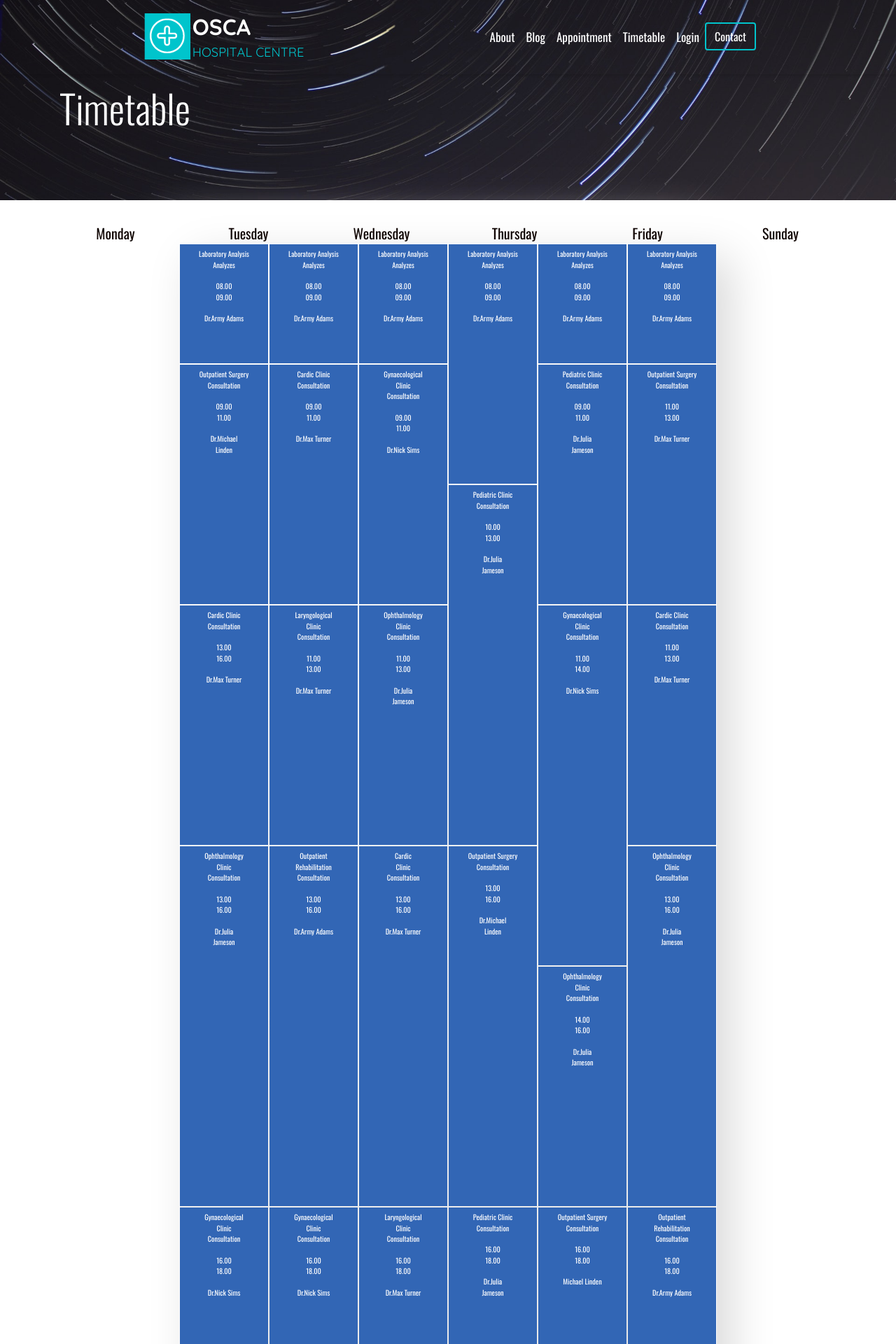
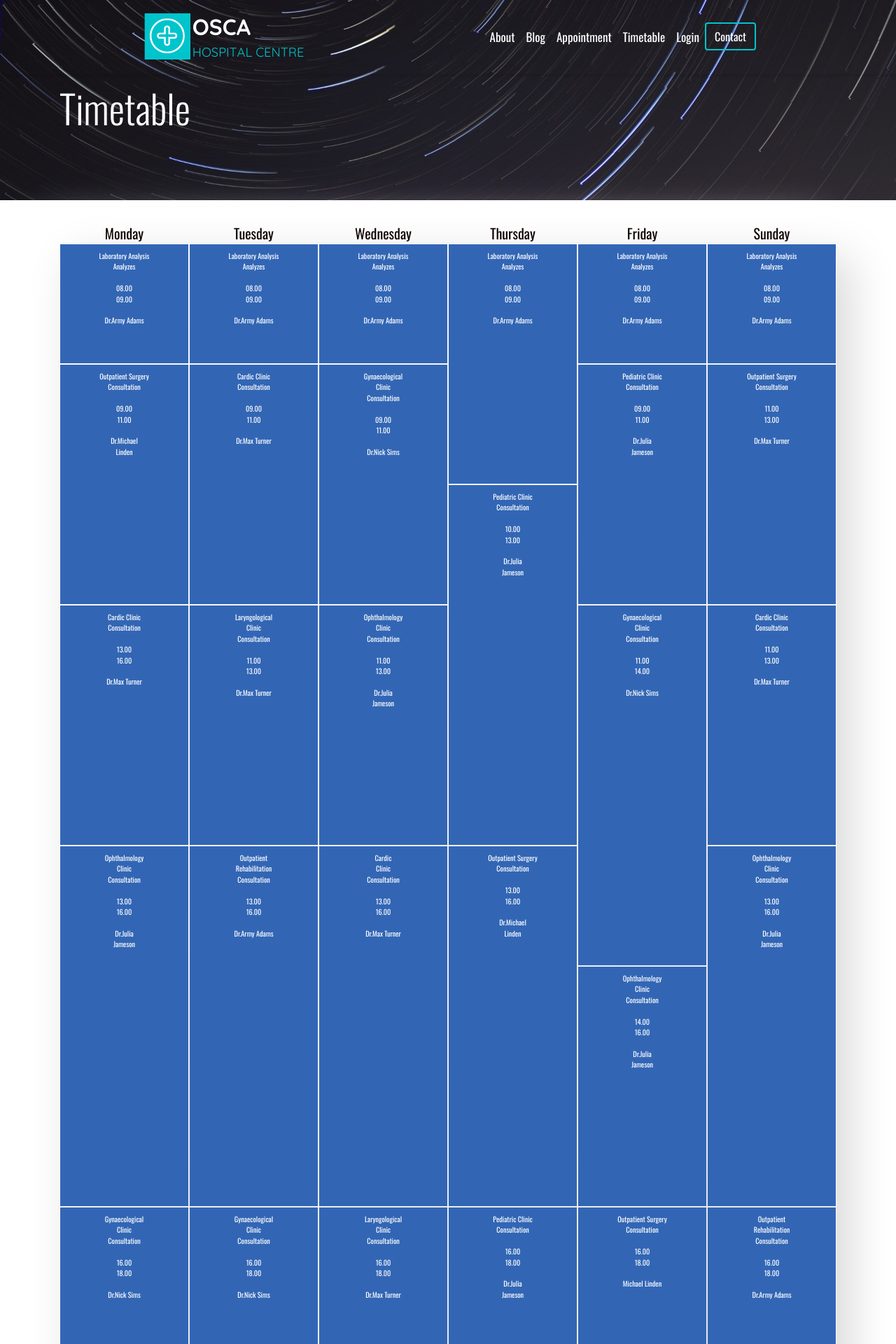
Before and after one commit to tamzid958/Medical-Site, a PHP site: page /timetable.php in a window 1280 px wide. Shown: the top 1920 px of the page at 70% size. Run offline with PHP 8.4, Linux system fonts and the light colour scheme; some libraries are stand-ins or nearby versions.

Commit message:
ariful grid fix

```diff
--- a/assets/css/styles.css
+++ b/assets/css/styles.css
@@ -722,7 +722,7 @@ a {
   display: none;
 }
 .pc-timetable-sction {
-  width: 60%;
+  width: 100%;
   margin: 50px auto;
   border: 1px solid white;
   display: grid;
--- a/page_sections/timetable_sections/pc_tab_section.php
+++ b/page_sections/timetable_sections/pc_tab_section.php
@@ -1,3 +1,4 @@
+<div class="container">
     <div class="container timetable-box-week">
         <div class="row">
             <div class="col-sm">
@@ -108,4 +109,5 @@
         <div class="div29 timetable-grid">
             <p class="  pc-timetable-text" title="Outpatient Rehabilitation There are many variations of passages of Lorem ipsum available"> Outpatient <br> Rehabilitation <br> Consultation <br><br> 16.00 <br> 18.00 <br><br> Dr.Army Adams <br></p>
         </div>
+</div>
 </section>
```
Lines whose indentation alone changed are shown as unchanged.
